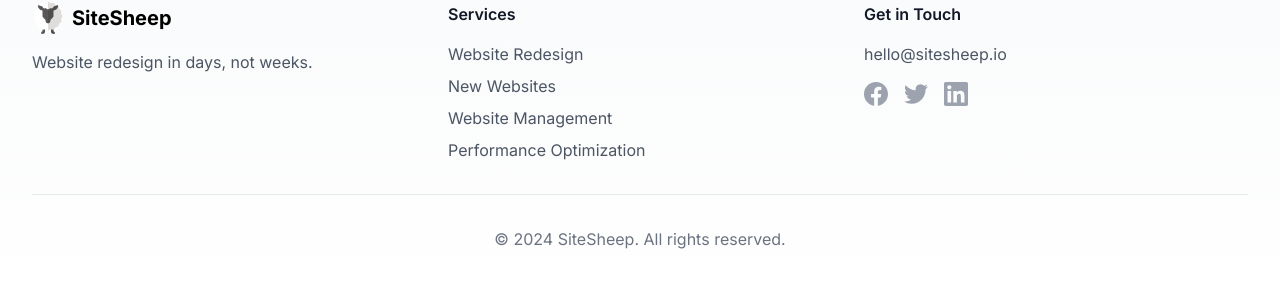
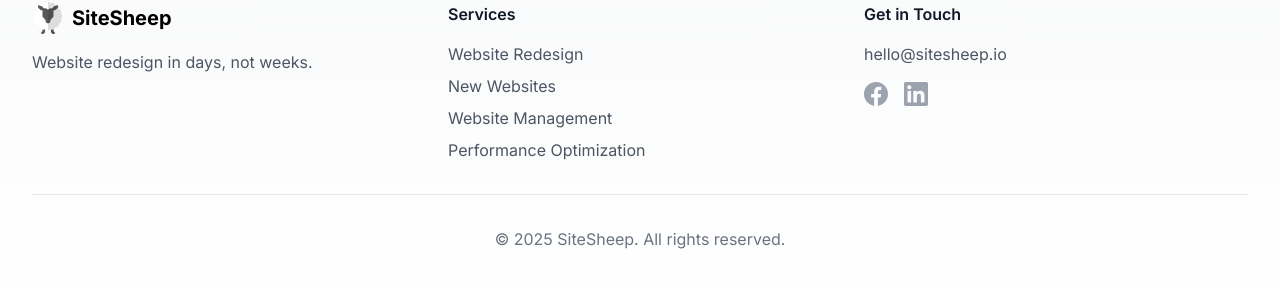
Before and after one commit to colecooke/sitesheep-website, a Next.js app: page / in a window 1280 px wide. Shown: the part 2877-3164 px from the top of the page. Built offline with nearby package versions, Linux system fonts and the light colour scheme.

Commit message:
Update site

```diff
--- a/app/page.tsx
+++ b/app/page.tsx
@@ -358,11 +358,6 @@
                     <path d="M24 12.073c0-6.627-5.373-12-12-12s-12 5.373-12 12c0 5.99 4.388 10.954 10.125 11.854v-8.385H7.078v-3.47h3.047V9.43c0-3.007 1.792-4.669 4.533-4.669 1.312 0 2.686.235 2.686.235v2.953H15.83c-1.491 0-1.956.925-1.956 1.874v2.25h3.328l-.532 3.47h-2.796v8.385C19.612 23.027 24 18.062 24 12.073z"/>
                   </svg>
                 </a>
-                <a href="https://twitter.com" target="_blank" rel="noopener noreferrer" className="text-gray-400 hover:text-[#595758] transition-colors" aria-label="Twitter">
-                  <svg className="w-6 h-6" fill="currentColor" viewBox="0 0 24 24" aria-hidden="true">
-                    <path d="M23.953 4.57a10 10 0 01-2.825.775 4.958 4.958 0 002.163-2.723c-.951.555-2.005.959-3.127 1.184a4.92 4.92 0 00-8.384 4.482C7.69 8.095 4.067 6.13 1.64 3.162a4.822 4.822 0 00-.666 2.475c0 1.71.87 3.213 2.188 4.096a4.904 4.904 0 01-2.228-.616v.06a4.923 4.923 0 003.946 4.827 4.996 4.996 0 01-2.212.085 4.936 4.936 0 004.604 3.417 9.867 9.867 0 01-6.102 2.105c-.39 0-.779-.023-1.17-.067a13.995 13.995 0 007.557 2.209c9.053 0 13.998-7.496 13.998-13.985 0-.21 0-.42-.015-.63A9.935 9.935 0 0024 4.59z"/>
-                  </svg>
-                </a>
                 <a href="https://linkedin.com" target="_blank" rel="noopener noreferrer" className="text-gray-400 hover:text-[#595758] transition-colors" aria-label="LinkedIn">
                   <svg className="w-6 h-6" fill="currentColor" viewBox="0 0 24 24" aria-hidden="true">
                     <path d="M20.447 20.452h-3.554v-5.569c0-1.328-.027-3.037-1.852-3.037-1.853 0-2.136 1.445-2.136 2.939v5.667H9.351V9h3.414v1.561h.046c.477-.9 1.637-1.85 3.37-1.85 3.601 0 4.267 2.37 4.267 5.455v6.286zM5.337 7.433c-1.144 0-2.063-.926-2.063-2.065 0-1.138.92-2.063 2.063-2.063 1.14 0 2.064.925 2.064 2.063 0 1.139-.925 2.065-2.064 2.065zm1.782 13.019H3.555V9h3.564v11.452zM22.225 0H1.771C.792 0 0 .774 0 1.729v20.542C0 23.227.792 24 1.771 24h20.451C23.2 24 24 23.227 24 22.271V1.729C24 .774 23.2 0 22.222 0h.003z"/>
@@ -373,7 +368,7 @@
           </div>
 
           <div className="border-t border-gray-200 mt-8 pt-8 text-center text-gray-500">
-            <p>&copy; 2024 SiteSheep. All rights reserved.</p>
+            <p>&copy; 2025 SiteSheep. All rights reserved.</p>
           </div>
         </div>
       </footer>
```
